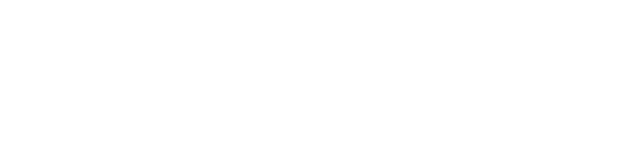
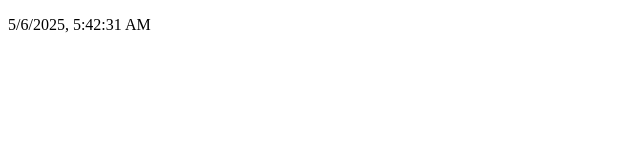
Before and after one commit to acciojob/clock-soumya773, a website: page main.html in a window 1280 px wide. Shown: the whole page, without its empty margins (0-640 px from the left). Drawn offline with Linux system fonts and the light colour scheme.

Commit message:
created a submission

```diff
--- a/main.html
+++ b/main.html
@@ -7,6 +7,7 @@
 </head>
 
 <body>
+	 <p id="timer"></p>
 	<!-- the entire body must be written by student -->
     <script type="text/javascript" src="./script.js">
 </script>
--- a/script.js
+++ b/script.js
@@ -1,13 +1,8 @@
-document.addEventListener("DOMContentLoaded", function () {
-    function updateTimer() {
-        const timerElement = document.getElementById("timer");
-        if (timerElement) {
-            const now = new Date();
-            timerElement.innerText = now.toLocaleString();
-        }
+function updateTimer() {
+      const now = new Date();
+      const timerElement = document.getElementById("timer");
+      timerElement.textContent = now.toLocaleString();
     }
 
-    // Call once immediately and every second after
-    updateTimer();
+    updateTimer(); // Initial call to show time immediately
     setInterval(updateTimer, 1000);
-});
```
